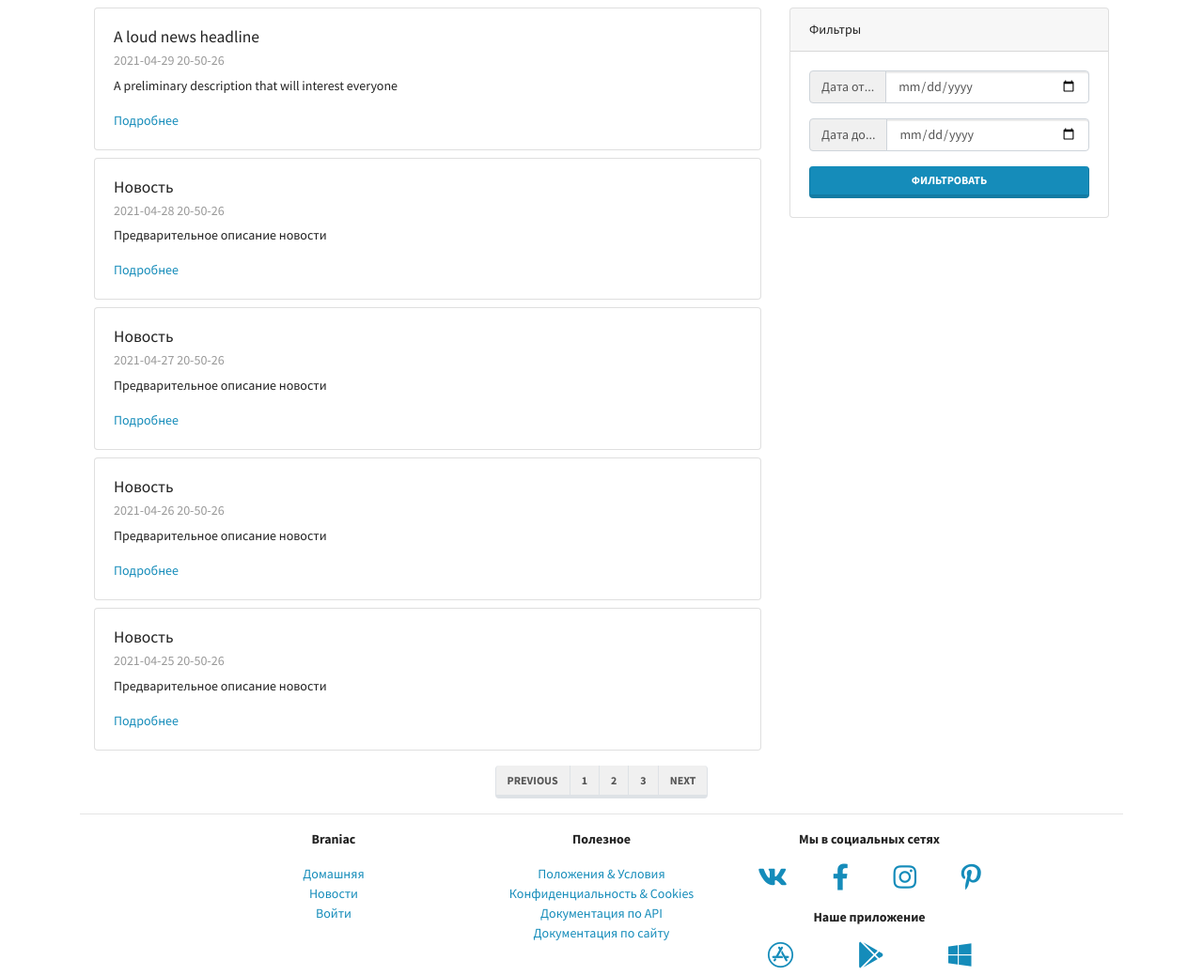
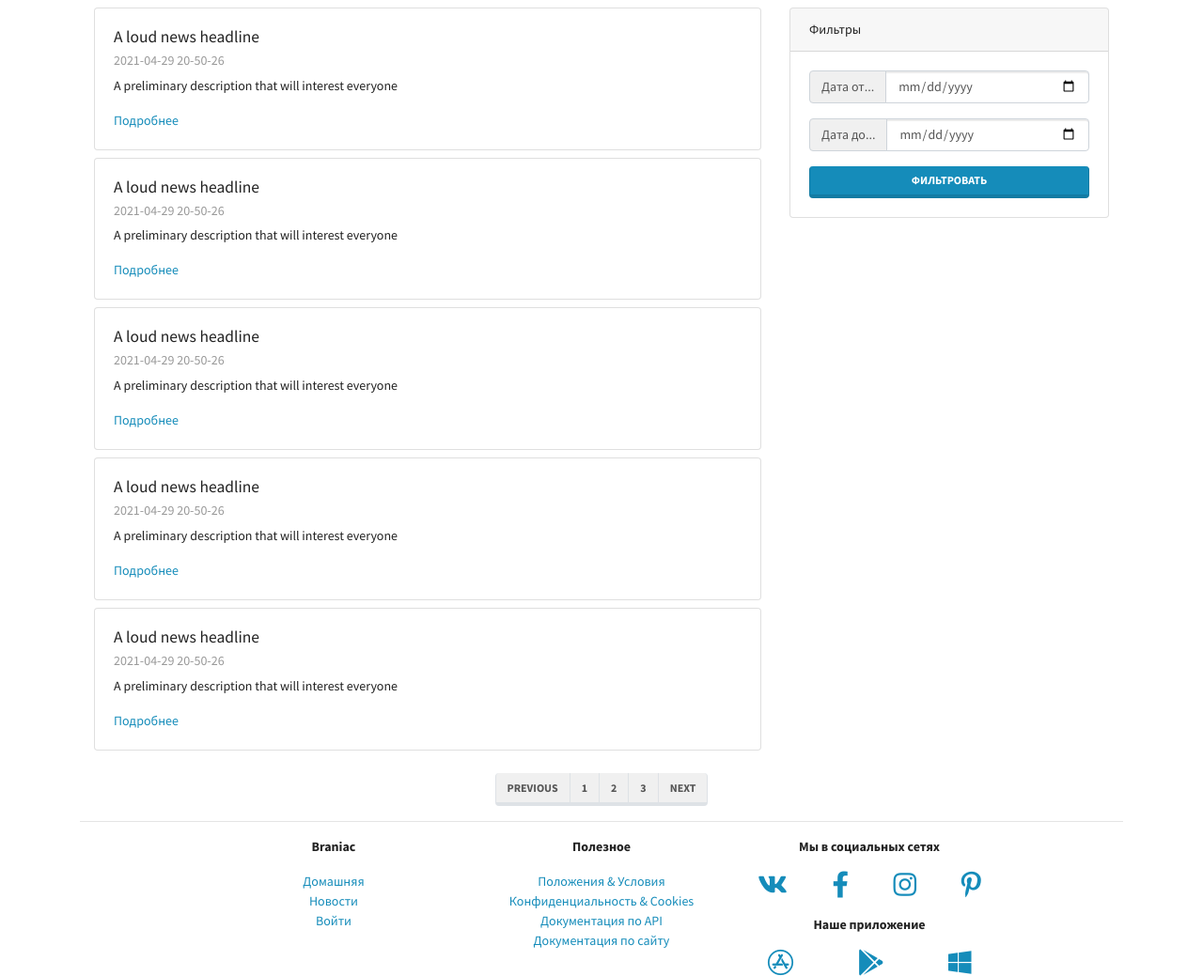
Before and after one commit to VK-Vitaliy/BraniacLMS, a Django app: page /mainapp/news/ in a window 1280 px wide. Shown: the part 77-1116 px from the top of the page at 94% size. Run offline with Django 3.2, Linux system fonts and the light colour scheme; some libraries are stand-ins or nearby versions.

Commit message:
loops in templates

```diff
--- a/mainapp/templates/mainapp/news.html
+++ b/mainapp/templates/mainapp/news.html
@@ -11,6 +11,7 @@
 
       <div class="col-lg-8">
 
+        {% for i in range %}
           <div class="card my-2">
             <div class="card-body">
               <h5 class="card-title">{{ news_title }}</h5>
@@ -19,42 +20,10 @@
               <a href="#" class="card-link">Подробнее</a>
             </div>
           </div>
+        {% endfor %}
 
-        <div class="card my-2">
-          <div class="card-body">
-            <h5 class="card-title">Новость</h5>
-            <h6 class="card-subtitle mb-2 text-muted">2021-04-28 20-50-26</h6>
-            <p class="card-text">Предварительное описание новости</p>
-            <a href="#" class="card-link">Подробнее</a>
-          </div>
-        </div>
 
-        <div class="card my-2">
-          <div class="card-body">
-            <h5 class="card-title">Новость</h5>
-            <h6 class="card-subtitle mb-2 text-muted">2021-04-27 20-50-26</h6>
-            <p class="card-text">Предварительное описание новости</p>
-            <a href="#" class="card-link">Подробнее</a>
-          </div>
-        </div>
 
-        <div class="card my-2">
-          <div class="card-body">
-            <h5 class="card-title">Новость</h5>
-            <h6 class="card-subtitle mb-2 text-muted">2021-04-26 20-50-26</h6>
-            <p class="card-text">Предварительное описание новости</p>
-            <a href="#" class="card-link">Подробнее</a>
-          </div>
-        </div>
-
-        <div class="card mt-2">
-          <div class="card-body">
-            <h5 class="card-title">Новость</h5>
-            <h6 class="card-subtitle mb-2 text-muted">2021-04-25 20-50-26</h6>
-            <p class="card-text">Предварительное описание новости</p>
-            <a href="#" class="card-link">Подробнее</a>
-          </div>
-        </div>
 
       </div>
 
--- a/mainapp/views.py
+++ b/mainapp/views.py
@@ -15,6 +15,7 @@ class NewsPageView(TemplateView):
         """ Create your own data"""
         context["news_title"] = "A loud news headline"
         context["news_preview"] = "A preliminary description that will interest everyone"
+        context["range"] = range(5)
         return context
 
 
```
Also changed, not shown: templates/includes/main_menu.html (indentation only). Lines whose indentation alone changed are shown as unchanged.
